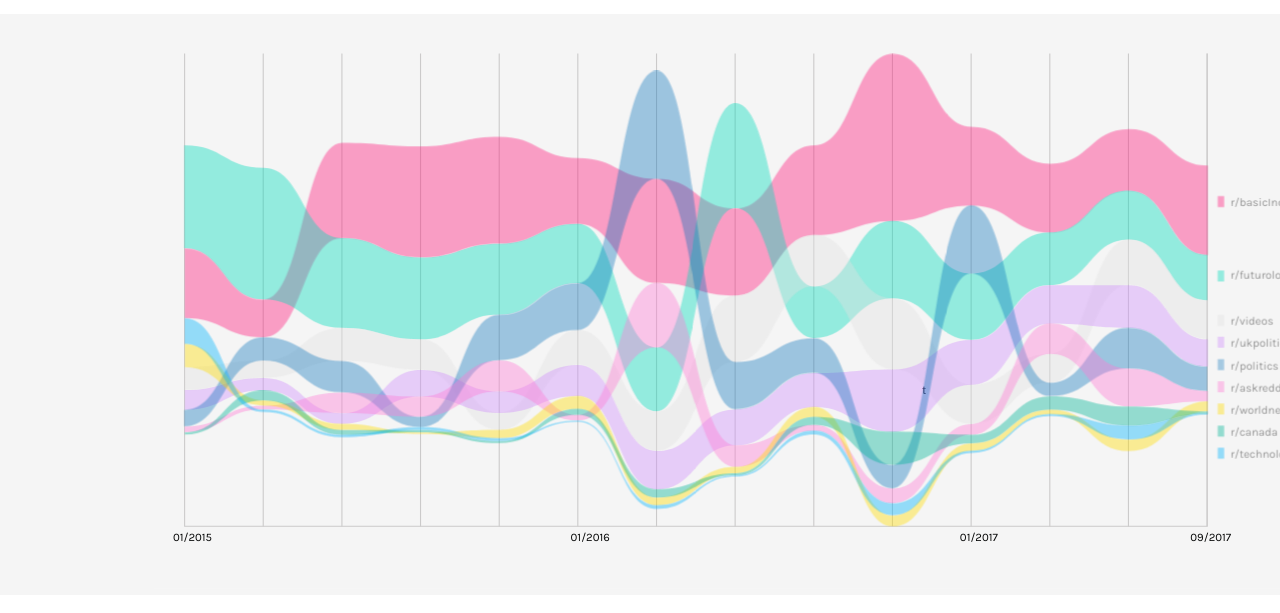
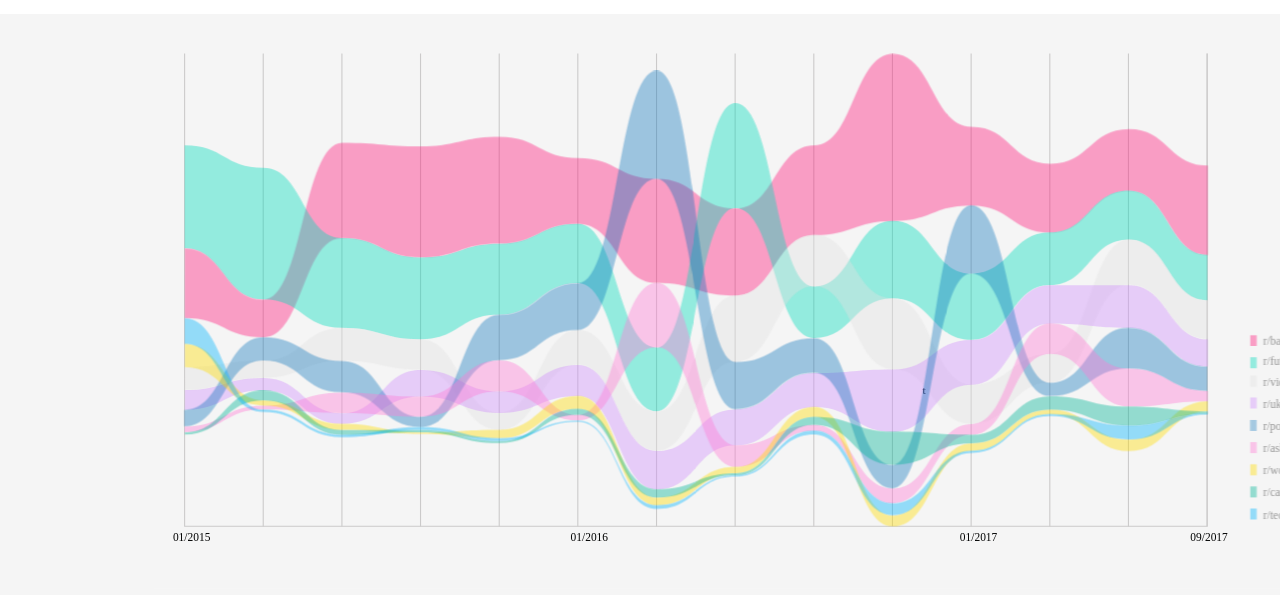
Before and after one commit to AtlasFour/FaseDueAtlas, a plain HTML site: page question4.html in a window 1280 px wide. Shown: the part 187-800 px from the top of the page. Drawn offline with nearby package versions, Linux system fonts and the light colour scheme; a script that the page names is missing.

Commit message:
Question 4

```diff
--- a/question4.html
+++ b/question4.html
@@ -129,22 +129,24 @@
     <main class="container-fluid" style="background-color: #F5F5F5; margin: 0; padding: 0;" >
         <div class="viz-container" style="transform: translateX(10%); width:95%; margin: 0 auto;">
 
-          <svg version="1.1" xmlns="http://www.w3.org/2000/svg" xmlns:xlink="http://www.w3.org/1999/xlink" x="0px" y="0px"
+          <?xml version="1.0" encoding="utf-8"?>
+<!-- Generator: Adobe Illustrator 21.0.2, SVG Export Plug-In . SVG Version: 6.00 Build 0)  -->
+<svg version="1.1" id="Livello_1" xmlns="http://www.w3.org/2000/svg" xmlns:xlink="http://www.w3.org/1999/xlink" x="0px" y="0px"
 	 viewBox="0 0 1270.1 600" style="enable-background:new 0 0 1270.1 600;" xml:space="preserve">
 <style type="text/css">
 	.st0{fill:#F5F5F5;}
 	.st1{fill:none;stroke:#CBCACA;stroke-width:1.139;}
-          	.st2{font-family:'Arial';}
+	.st2{font-family:'ArialMT';}
 	.st3{font-size:11.3172px;}
 	.st4{fill:none;}
 	.st5{fill:#020303;}
-          	.st6{font-family:'Karla';}
+	.st6{font-family:'Karla-Regular';}
 	.st7{font-size:11.9442px;}
 	.st8{fill:#FF1A7C;}
 	.st9{fill:#00DBBC;}
 	.st10{fill:#E1E1E1;}
 	.st11{fill:#D08EFC;}
-          	.st12{opacity:0.9;fill:#0070BB;}
+	.st12{opacity:0.9;fill:#0070BB;enable-background:new    ;}
 	.st13{opacity:0.9;}
 	.st14{fill:#FF7BD5;}
 	.st15{fill:#FFDD00;}
@@ -167,131 +169,131 @@
 	<line id="XMLID_1329_" class="st1" x1="1018.2" y1="535.2" x2="1018.2" y2="41.3"/>
 	<line id="XMLID_1328_" class="st1" x1="1100.4" y1="535.2" x2="1100.4" y2="41.3"/>
 	<path id="XMLID_1327_" class="st1" d="M32.4,41.3v493.8h1068V41.3"/>
-          	<text id="XMLID_1177_" transform="matrix(1.2255 0 0 1 802.8445 397.0524)" class="st2 st3">t</text>
+	<text id="XMLID_1177_" transform="matrix(1.2255 0 0 1 802.8438 397.0522)" class="st2 st3">t</text>
 	<rect id="XMLID_30_" x="20.2" y="542.1" class="st4" width="41.9" height="16.3"/>
 	<text id="XMLID_1152_" transform="matrix(1 0 0 1 20.1605 550.2475)" class="st5 st6 st7">01/2015</text>
 	<rect id="XMLID_28_" x="435.5" y="542.1" class="st4" width="44.4" height="16.3"/>
 	<text id="XMLID_1138_" transform="matrix(1 0 0 1 435.5394 550.2475)" class="st5 st6 st7">01/2016</text>
 	<rect id="XMLID_25_" x="842.1" y="542.1" class="st4" width="41.5" height="16.3"/>
-          	<text id="XMLID_1126_" transform="matrix(1 0 0 1 842.1214 550.2475)" class="st5 st6 st7">01/2017</text>
+	<text id="XMLID_1126_" transform="matrix(1 0 0 1 842.1213 550.2475)" class="st5 st6 st7">01/2017</text>
 	<rect id="XMLID_21_" x="1082.8" y="542.1" class="st4" width="47.4" height="16.3"/>
 	<text id="XMLID_1093_" transform="matrix(1 0 0 1 1082.847 550.2475)" class="st5 st6 st7">09/2017</text>
 </g>
 <g id="basicincome">
-          	<rect id="XMLID_81_" x="1124.7" y="192.3" class="st4" width="118" height="16.3"/>
-          	<text id="XMLID_1175_" transform="matrix(1 0 0 1 1124.6752 200.4789)" class="st5 st6 st7">r/basicIncome</text>
+	<rect id="XMLID_81_" x="1158.8" y="337.7" class="st4" width="118" height="16.3"/>
+	<text id="XMLID_1175_" transform="matrix(1 0 0 1 1158.7251 345.8289)" class="st5 st6 st7">r/basicIncome</text>
 	<path id="XMLID_1318_" class="st8" d="M32.4,244.7c41.1,0,41.1,53.5,82.2,53.5s41.1-163.8,82.2-163.8s41.1,3.7,82.2,3.7
 		s41.1-9.8,82.2-9.8s41.1,22.2,82.2,22.2s41.1,21.7,82.2,21.7s41.1,30.7,82.2,30.7c41.1,0,41.1-65.9,82.2-65.9s41.1-95.6,82.2-95.6
-          		c41.1,0,41.1,76.5,82.2,76.5c41.1,0,41.1,38.5,82.2,38.5c41.1,0,41.1-36.3,82.2-36.3c41.1,0,41.1,38.2,82.2,38.2v93.3
+		c41.1,0,41.1,76.5,82.2,76.5c41.1,0,41.1,38.5,82.2,38.5c41.1,0,41.1-36.3,82.2-36.3s41.1,38.2,82.2,38.2v93.3
 		c-41.1,0-41.1-67.1-82.2-67.1c-41.1,0-41.1,43.7-82.2,43.7c-41.1,0-41.1-28.3-82.2-28.3c-41.1,0-41.1,16.2-82.2,16.2
-          		c-41.1,0-41.1,14.7-82.2,14.7S648.5,294,607.4,294c-41.1,0-41.1-13.2-82.2-13.2S484.2,219,443.1,219s-41.1,20.8-82.2,20.8
-          		s-41.1,14.4-82.2,14.4S237.8,234,196.7,234s-41.1,103.6-82.2,103.6s-41.1-20.1-82.2-20.1V244.7z"/>
+		c-41.1,0-41.1,14.7-82.2,14.7S648.5,294,607.4,294s-41.1-13.2-82.2-13.2s-41-61.8-82.1-61.8s-41.1,20.8-82.2,20.8
+		s-41.1,14.4-82.2,14.4s-40.9-20.2-82-20.2s-41.1,103.6-82.2,103.6s-41.1-20.1-82.2-20.1L32.4,244.7L32.4,244.7z"/>
 	<g id="XMLID_1495_">
-          		<rect id="XMLID_1494_" x="1111.4" y="190.1" class="st8" width="6.7" height="11.5"/>
+		<rect id="XMLID_1494_" x="1145.4" y="335.5" class="st8" width="6.7" height="11.5"/>
 	</g>
 </g>
 <g id="futurology">
-          	<rect id="XMLID_79_" x="1124.7" y="268.1" class="st4" width="118" height="16.3"/>
-          	<text id="XMLID_1172_" transform="matrix(1 0 0 1 1124.6752 276.216)" class="st5 st6 st7">r/futurology</text>
+	<rect id="XMLID_79_" x="1158.8" y="358.7" class="st4" width="118" height="16.3"/>
+	<text id="XMLID_1172_" transform="matrix(1 0 0 1 1158.7251 366.7661)" class="st5 st6 st7">r/futurology</text>
 	<path id="XMLID_1321_" class="st9" d="M32.4,137.2c41.1,0,41.1,23.5,82.2,23.5s41.1,73.4,82.2,73.4s41.1,20.3,82.2,20.3
-          		S319.9,240,361,240s41.1-20.8,82.2-20.8s41.1,129.2,82.2,129.2S566.4,93,607.4,93c41.1,0,41.1,191.7,82.2,191.7
-          		s41.1-68.7,82.2-68.7c41.1,0,41.1,55.1,82.2,55.1c41.1,0,41.1-43,82.2-43c41.1,0,41.1-43.7,82.2-43.7c41.1,0,41.1,67.1,82.2,67.1
-          		V299c-41.1,0-41.1-63.5-82.2-63.5c-41.1,0-41.1,47.6-82.2,47.6c-41.1,0-41.1,57.2-82.2,57.2c-41.1,0-41.1-43.3-82.2-43.3
-          		c-41.1,0-41.1,41.4-82.2,41.4s-41.1-135.7-82.2-135.7c-41.1,0-41.1,212.3-82.2,212.3s-41.1-133.9-82.2-133.9s-41.1,32.9-82.2,32.9
-          		s-41.1,25.8-82.2,25.8s-41.1-12-82.2-12s-41.1-29.8-82.2-29.8s-41.1-53.5-82.2-53.5V137.2z"/>
+		s40.9-14.4,82-14.4s41.1-20.8,82.2-20.8s41.1,129.2,82.2,129.2s41-255.4,82-255.4c41.1,0,41.1,191.7,82.2,191.7
+		s41.1-68.7,82.2-68.7c41.1,0,41.1,55.1,82.2,55.1c41.1,0,41.1-43,82.2-43c41.1,0,41.1-43.7,82.2-43.7s41.1,67.1,82.2,67.1V299
+		c-41.1,0-41.1-63.5-82.2-63.5c-41.1,0-41.1,47.6-82.2,47.6c-41.1,0-41.1,57.2-82.2,57.2c-41.1,0-41.1-43.3-82.2-43.3
+		c-41.1,0-41.1,41.4-82.2,41.4s-41.1-135.7-82.2-135.7c-41.1,0-41.1,212.3-82.2,212.3S484.1,281.1,443,281.1S401.9,314,360.8,314
+		s-41.1,25.8-82.2,25.8s-41.1-12-82.2-12S155.3,298,114.2,298S73.1,244.5,32,244.5V137.2H32.4z"/>
 	<g id="XMLID_1180_">
-          		<rect id="XMLID_1183_" x="1111.4" y="267.9" class="st9" width="6.7" height="11.5"/>
+		<rect id="XMLID_1183_" x="1145.4" y="358.5" class="st9" width="6.7" height="11.5"/>
 	</g>
 </g>
 <g id="videos">
-          	<rect id="XMLID_77_" x="1124.7" y="316.7" class="st4" width="118" height="16.3"/>
-          	<text id="XMLID_1170_" transform="matrix(1 0 0 1 1124.6752 324.8273)" class="st5 st6 st7">r/videos</text>
+	<rect id="XMLID_77_" x="1158.8" y="380.2" class="st4" width="118" height="16.3"/>
+	<text id="XMLID_1170_" transform="matrix(1 0 0 1 1158.7251 388.3273)" class="st5 st6 st7">r/videos</text>
 	<path id="XMLID_1292_" class="st10" d="M32.4,368.9c41.1,0,41.1-7,82.2-7s41.1-34,82.2-34s41.1,12,82.2,12s41.1,76.5,82.2,76.5
 		s41.1-86.4,82.2-86.4s41.1,85,82.2,85s41.1-121.1,82.2-121.1c41.1,0,41.1-63.4,82.2-63.4s41.1,66.5,82.2,66.5
-          		c41.1,0,41.1,90,82.2,90c41.1,0,41.1-32,82.2-32c41.1,0,41.1-119.5,82.2-119.5c41.1,0,41.1,63.5,82.2,63.5v40.5
+		c41.1,0,41.1,90,82.2,90c41.1,0,41.1-32,82.2-32c41.1,0,41.1-119.5,82.2-119.5s41.1,63.5,82.2,63.5v40.5
 		c-41.1,0-41.1-56.7-82.2-56.7c-41.1,0-41.1,102.1-82.2,102.1c-41.1,0-41.1,43.1-82.2,43.1c-41.1,0-41.1-57.1-82.2-57.1
 		c-41.1,0-41.1-86.6-82.2-86.6s-41.1,78.8-82.2,78.8c-41.1,0-41.1,93-82.2,93s-41.1-89.9-82.2-89.9s-41.1,67.9-82.2,67.9
-          		s-41.1-62.7-82.2-62.7s-41.1-9.3-82.2-9.3s-41.1,17.7-82.2,17.7s-41.1,12.7-82.2,12.7V368.9z"/>
+		s-41.1-62.7-82.2-62.7s-41.1-9.3-82.2-9.3s-41.1,17.7-82.2,17.7s-41.1,12.7-82.2,12.7C32.4,392.5,32.4,368.9,32.4,368.9z"/>
 	<g id="XMLID_1192_">
-          		<rect id="XMLID_1254_" x="1111.4" y="314.3" class="st10" width="6.7" height="11.5"/>
+		<rect id="XMLID_1254_" x="1145.4" y="377.8" class="st10" width="6.7" height="11.5"/>
 	</g>
 </g>
 <g id="ukpolitics">
-          	<rect id="XMLID_75_" x="1124.7" y="339.8" class="st4" width="118" height="16.3"/>
-          	<text id="XMLID_1168_" transform="matrix(1 0 0 1 1124.6752 347.9413)" class="st5 st6 st7">r/ukpolitics</text>
+	<rect id="XMLID_75_" x="1158.8" y="403.3" class="st4" width="118" height="16.3"/>
+	<text id="XMLID_1168_" transform="matrix(1 0 0 1 1158.7251 411.4413)" class="st5 st6 st7">r/ukpolitics</text>
 	<path id="XMLID_1324_" class="st11" d="M32.4,392.8c41.1,0,41.1-12.7,82.2-12.7s41.1,36.9,82.2,36.9s41.1-45.3,82.2-45.3
 		s41.1,22.5,82.2,22.5s41.1-27.6,82.2-27.6s41.1,89.9,82.2,89.9s41.1-43.5,82.2-43.5c41.1,0,41.1-38,82.2-38s41.1-3.7,82.2-3.7
-          		c41.1,0,41.1-30.8,82.2-30.8c41.1,0,41.1-57.2,82.2-57.2c41.1,0,41.1-0.1,82.2-0.1c41.1,0,41.1,56.7,82.2,56.7v28.3
+		c41.1,0,41.1-30.8,82.2-30.8c41.1,0,41.1-57.2,82.2-57.2c41.1,0,41.1-0.1,82.2-0.1s41.1,56.7,82.2,56.7v28.3
 		c-41.1,0-41.1-40.5-82.2-40.5c-41.1,0-41.1-4.5-82.2-4.5c-41.1,0-41.1,63.9-82.2,63.9c-41.1,0-41.1,49.2-82.2,49.2
-          		c-41.1,0-41.1-26-82.2-26s-41.1,40.2-82.2,40.2c-41.1,0-41.1,45.9-82.2,45.9s-41.1-97.4-82.2-97.4s-41.1,17.6-82.2,17.6
-          		s-41.1-17.1-82.2-17.1S237.8,428,196.7,428s-41.1-35.1-82.2-35.1s-41.1,20.5-82.2,20.5V392.8z"/>
+		c-41.1,0-41.1-26-82.2-26s-41.1,40.2-82.2,40.2c-41.1,0-41.1,45.9-82.2,45.9S484.5,399,443.4,399s-41.1,17.6-82.2,17.6
+		s-41.1-17.1-82.2-17.1S237.8,428,196.7,428s-41.1-35.1-82.2-35.1s-41.1,20.5-82.2,20.5L32.4,392.8L32.4,392.8z"/>
 	<g id="XMLID_1162_">
-          		<rect id="XMLID_1179_" x="1111.4" y="337" class="st11" width="6.7" height="11.5"/>
+		<rect id="XMLID_1179_" x="1145.4" y="400.5" class="st11" width="6.7" height="11.5"/>
 	</g>
 </g>
 <g id="politics">
-          	<rect id="XMLID_73_" x="1124.7" y="362.9" class="st4" width="118" height="16.3"/>
-          	<text id="XMLID_1166_" transform="matrix(1 0 0 1 1124.6752 371.0563)" class="st5 st6 st7">r/politics</text>
+	<rect id="XMLID_73_" x="1158.8" y="426.4" class="st4" width="118" height="16.3"/>
+	<text id="XMLID_1166_" transform="matrix(1 0 0 1 1158.7251 434.5563)" class="st5 st6 st7">r/politics</text>
 	<path id="XMLID_1178_" class="st12" d="M32.4,413.5c41.1,0,41.1-75.8,82.2-75.8s41.1,24.7,82.2,24.7s41.1,58.3,82.2,58.3
 		s41.1-106.5,82.2-106.5s41.1-32.9,82.2-32.9s41.1-222.2,82.2-222.2s41.1,304.4,82.2,304.4c41.1,0,41.1-24.9,82.2-24.9
 		S730.7,471,771.7,471c41.1,0,41.1-271.2,82.2-271.2c41.1,0,41.1,185.4,82.2,185.4c41.1,0,41.1-57.5,82.2-57.5
 		c41.1,0,41.1,40.5,82.2,40.5v25.5c-41.1,0-41.1-23.4-82.2-23.4c-41.1,0-41.1,28.8-82.2,28.8C895,399.2,895,271,853.9,271
-          		c-41.1,0-41.1,224.5-82.2,224.5c-41.1,0-41.1-120.7-82.2-120.7s-41.1,38-82.2,38c-41.1,0-41.1-240.7-82.2-240.7s-41.1,158-82.2,158
-          		s-41.1,31.5-82.2,31.5s-41.1,69.8-82.2,69.8s-41.1-36.3-82.2-36.3s-41.1-33.3-82.2-33.3s-41.1,68.8-82.2,68.8V413.5z"/>
+		s-41.1,224.5-82.2,224.5c-41.1,0-41.1-120.7-82.2-120.7s-41.1,38-82.2,38c-41.1,0-41.1-240.7-82.2-240.7s-41.1,158-82.2,158
+		s-41.1,31.5-82.2,31.5s-41.1,69.8-82.2,69.8s-41.1-36.3-82.2-36.3s-41.1-33.3-82.2-33.3S73,430.6,31.9,430.6v-17.1H32.4z"/>
 	<g id="XMLID_1286_" class="st13">
-          		<rect id="XMLID_1290_" x="1111.4" y="360.5" class="st12" width="6.7" height="11.5"/>
+		<rect id="XMLID_1290_" x="1145.4" y="424" class="st12" width="6.7" height="11.5"/>
 	</g>
 </g>
 <g id="askreddit">
-          	<rect id="XMLID_71_" x="1124.7" y="386" class="st4" width="118" height="16.3"/>
-          	<text id="XMLID_1163_" transform="matrix(1 0 0 1 1124.6752 394.1708)" class="st5 st6 st7">r/askreddit</text>
+	<rect id="XMLID_71_" x="1158.8" y="449.5" class="st4" width="118" height="16.3"/>
+	<text id="XMLID_1163_" transform="matrix(1 0 0 1 1158.7251 457.6708)" class="st5 st6 st7">r/askreddit</text>
 	<path id="XMLID_1298_" class="st14" d="M32.4,430.8c41.1,0,41.1-21.9,82.2-21.9s41.1-13.6,82.2-13.6s41.1,4.2,82.2,4.2
 		s41.1-37.8,82.2-37.8s41.1,57,82.2,57s41.1-137.8,82.2-137.8s41.1,169.6,82.2,169.6c41.1,0,41.1-21.4,82.2-21.4
-          		s41.1,66.5,82.2,66.5c41.1,0,41.1-67.3,82.2-67.3c41.1,0,41.1-105.1,82.2-105.1c41.1,0,41.1,47.2,82.2,47.2
-          		c41.1,0,41.1,23.4,82.2,23.4v10.7c-41.1,0-41.1,5.4-82.2,5.4c-41.1,0-41.1-55-82.2-55c-41.1,0-41.1,84.5-82.2,84.5
-          		c-41.1,0-41.1,71.6-82.2,71.6c-41.1,0-41.1-76-82.2-76s-41.1,38-82.2,38c-41.1,0-41.1-124.9-82.2-124.9s-41.1,76.2-82.2,76.2
-          		S402.1,394,361,394s-41.1,26.5-82.2,26.5s-41.1-3.7-82.2-3.7s-41.1-3.8-82.2-3.8s-41.1,23.7-82.2,23.7V430.8z"/>
+		s41.1,66.5,82.2,66.5c41.1,0,41.1-67.3,82.2-67.3c41.1,0,41.1-105.1,82.2-105.1c41.1,0,41.1,47.2,82.2,47.2s41.1,23.4,82.2,23.4
+		v10.7c-41.1,0-41.1,5.4-82.2,5.4c-41.1,0-41.1-55-82.2-55c-41.1,0-41.1,84.5-82.2,84.5c-41.1,0-41.1,71.6-82.2,71.6
+		c-41.1,0-41.1-76-82.2-76s-41.1,38-82.2,38c-41.1,0-41.1-124.9-82.2-124.9s-41.1,76.2-82.2,76.2S402.1,394,361,394
+		s-41.1,26.5-82.2,26.5s-41.1-3.7-82.2-3.7s-41.1-3.8-82.2-3.8s-41.1,23.7-82.2,23.7v-5.9H32.4z"/>
 	<g id="XMLID_1501_">
-          		<rect id="XMLID_1504_" x="1111.4" y="383.6" class="st14" width="6.7" height="11.5"/>
+		<rect id="XMLID_1504_" x="1145.4" y="447.1" class="st14" width="6.7" height="11.5"/>
 	</g>
 </g>
 <g id="worldnews">
-          	<rect id="XMLID_65_" x="1124.7" y="409.2" class="st4" width="118" height="16.3"/>
-          	<text id="XMLID_1509_" transform="matrix(1 0 0 1 1124.6752 417.2856)" class="st5 st6 st7">r/worldnews</text>
+	<rect id="XMLID_65_" x="1158.8" y="472.7" class="st4" width="118" height="16.3"/>
+	<text id="XMLID_1509_" transform="matrix(1 0 0 1 1158.7251 480.7857)" class="st5 st6 st7">r/worldnews</text>
 	<path id="XMLID_1253_" class="st15" d="M32.4,344.6c41.1,0,41.1,59,82.2,59s41.1,24.5,82.2,24.5s41.1,8.8,82.2,8.8
 		s41.1-2.6,82.2-2.6s41.1-35.4,82.2-35.4s41.1,106.2,82.2,106.2s41.1-32,82.2-32c41.1,0,41.1-62.9,82.2-62.9s41.1,113.6,82.2,113.6
-          		c41.1,0,41.1-75.3,82.2-75.3c41.1,0,41.1-35.2,82.2-35.2c41.1,0,41.1,31.3,82.2,31.3c41.1,0,41.1-40,82.2-40V415
+		c41.1,0,41.1-75.3,82.2-75.3c41.1,0,41.1-35.2,82.2-35.2c41.1,0,41.1,31.3,82.2,31.3s41.1-40,82.2-40V415
 		c-41.1,0-41.1,41.5-82.2,41.5c-41.1,0-41.1-38.7-82.2-38.7c-41.1,0-41.1,38.4-82.2,38.4c-41.1,0-41.1,79-82.2,79
-          		c-41.1,0-41.1-114.5-82.2-114.5s-41.1,59-82.2,59c-41.1,0-41.1,33.4-82.2,33.4s-41.1-100.8-82.2-100.8s-41.1,30.7-82.2,30.7
-          		s-41.1-4.5-82.2-4.5s-41.1-4.1-82.2-4.1s-41.1-25.5-82.2-25.5s-41.1-40-82.2-40V344.6z"/>
+		c-41.1,0-41.1-114.5-82.2-114.5s-41.1,59-82.2,59c-41.1,0-41.1,33.4-82.2,33.4s-41.1-100.8-82.2-100.8S402.3,443,361.2,443
+		s-41.1-4.5-82.2-4.5s-41.1-4.1-82.2-4.1s-41.1-25.5-82.2-25.5s-41.1-40-82.2-40C32.4,368.9,32.4,344.6,32.4,344.6z"/>
 	<g id="XMLID_1505_">
-          		<rect id="XMLID_1506_" x="1111.4" y="406.8" class="st15" width="6.7" height="11.5"/>
+		<rect id="XMLID_1506_" x="1145.4" y="470.3" class="st15" width="6.7" height="11.5"/>
 	</g>
 </g>
 <g id="canada">
-          	<rect id="XMLID_69_" x="1124.7" y="432.3" class="st4" width="118" height="16.3"/>
-          	<text id="XMLID_1159_" transform="matrix(1 0 0 1 1124.6752 440.4001)" class="st5 st6 st7">r/canada</text>
+	<rect id="XMLID_69_" x="1158.8" y="495.8" class="st4" width="118" height="16.3"/>
+	<text id="XMLID_1159_" transform="matrix(1 0 0 1 1158.7251 503.9001)" class="st5 st6 st7">r/canada</text>
 	<path id="XMLID_1289_" class="st16" d="M32.4,436.9c41.1,0,41.1-43.9,82.2-43.9s41.1,41.4,82.2,41.4s41.1,0.2,82.2,0.2
 		s41.1,11.5,82.2,11.5s41.1-33.8,82.2-33.8s41.1,84,82.2,84s41.1-16.6,82.2-16.6c41.1,0,41.1-59,82.2-59s41.1,15.5,82.2,15.5
-          		c41.1,0,41.1,3.3,82.2,3.3c41.1,0,41.1-40.3,82.2-40.3c41.1,0,41.1,10.9,82.2,10.9c41.1,0,41.1,5,82.2,5v2.4
-          		c-41.1,0-41.1,12.3-82.2,12.3c-41.1,0-41.1-16.6-82.2-16.6c-41.1,0-41.1,35.2-82.2,35.2c-41.1,0-41.1,22.4-82.2,22.4
-          		c-41.1,0-41.1-41.8-82.2-41.8s-41.1,52.7-82.2,52.7c-41.1,0-41.1,23.3-82.2,23.3s-41.1-86.4-82.2-86.4s-41.1,29.6-82.2,29.6
-          		s-41.1-11.4-82.2-11.4s-41.1,2.6-82.2,2.6s-41.1-35.9-82.2-35.9s-41.1,35.8-82.2,35.8V436.9z"/>
+		c41.1,0,41.1,3.3,82.2,3.3c41.1,0,41.1-40.3,82.2-40.3c41.1,0,41.1,10.9,82.2,10.9s41.1,5,82.2,5v2.4c-41.1,0-41.1,12.3-82.2,12.3
+		c-41.1,0-41.1-16.6-82.2-16.6c-41.1,0-41.1,35.2-82.2,35.2c-41.1,0-41.1,22.4-82.2,22.4c-41.1,0-41.1-41.8-82.2-41.8
+		s-41.1,52.7-82.2,52.7c-41.1,0-41.1,23.3-82.2,23.3s-41.1-86.4-82.2-86.4s-41.1,29.6-82.2,29.6s-41.1-11.4-82.2-11.4
+		s-41.1,2.6-82.2,2.6s-41.1-35.9-82.2-35.9s-41.1,35.8-82.2,35.8C32.4,439.3,32.4,436.9,32.4,436.9z"/>
 	<g id="XMLID_1507_">
-          		<rect id="XMLID_1508_" x="1111.4" y="429.9" class="st16" width="6.7" height="11.5"/>
+		<rect id="XMLID_1508_" x="1145.4" y="493.4" class="st16" width="6.7" height="11.5"/>
 	</g>
 </g>
 <g id="technology">
-          	<rect id="XMLID_61_" x="1124.7" y="455.4" class="st4" width="118" height="16.3"/>
-          	<text id="XMLID_1157_" transform="matrix(1 0 0 1 1124.6752 463.5146)" class="st5 st6 st7">r/technology</text>
+	<rect id="XMLID_61_" x="1158.8" y="518.9" class="st4" width="118" height="16.3"/>
+	<text id="XMLID_1157_" transform="matrix(1 0 0 1 1158.7251 527.0146)" class="st5 st6 st7">r/technology</text>
 	<path id="XMLID_1182_" class="st17" d="M32.4,317.7c41.1,0,41.1,95.5,82.2,95.5s41.1,26.3,82.2,26.3s41.1-8,82.2-8
-          		S319.9,443,361,443s41.1-18.5,82.2-18.5s41.1,88.5,82.2,88.5s41.1-31.3,82.2-31.3c41.1,0,41.1-46.6,82.2-46.6s41.1,76,82.2,76
+		s40.9,11.5,82,11.5s41.1-18.5,82.2-18.5s41.1,88.5,82.2,88.5s41.1-31.3,82.2-31.3c41.1,0,41.1-46.6,82.2-46.6s41.1,76,82.2,76
 		c41.1,0,41.1-54.9,82.2-54.9c41.1,0,41.1-38.4,82.2-38.4c41.1,0,41.1,12,82.2,12c41.1,0,41.1-12.6,82.2-12.6v1
 		c-41.1,0-41.1,26.2-82.2,26.2c-41.1,0-41.1-24.4-82.2-24.4c-41.1,0-41.1,38.5-82.2,38.5c-41.1,0-41.1,65-82.2,65
 		c-41.1,0-41.1-84.2-82.2-84.2s-41.1,43.9-82.2,43.9c-41.1,0-41.1,33.9-82.2,33.9S484.2,426,443.1,426s-41.1,20-82.2,20
-          		s-41.1-11.5-82.2-11.5s-41.1,7.6-82.2,7.6s-41.1-26.3-82.2-26.3s-41.1-71.3-82.2-71.3V317.7z"/>
+		s-41.1-11.5-82.2-11.5s-41.1,7.6-82.2,7.6s-41.1-26.3-82.2-26.3s-41.1-71.3-82.2-71.3v-26.8H32.4z"/>
 	<g id="XMLID_1511_">
-          		<rect id="XMLID_1512_" x="1111.4" y="453" class="st17" width="6.7" height="11.5"/>
+		<rect id="XMLID_1512_" x="1145.4" y="516.5" class="st17" width="6.7" height="11.5"/>
 	</g>
 </g>
 </svg>
```
Lines whose indentation alone changed are shown as unchanged.
